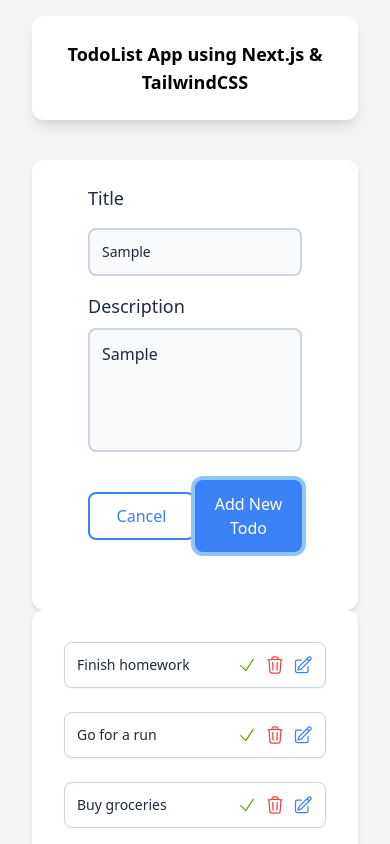
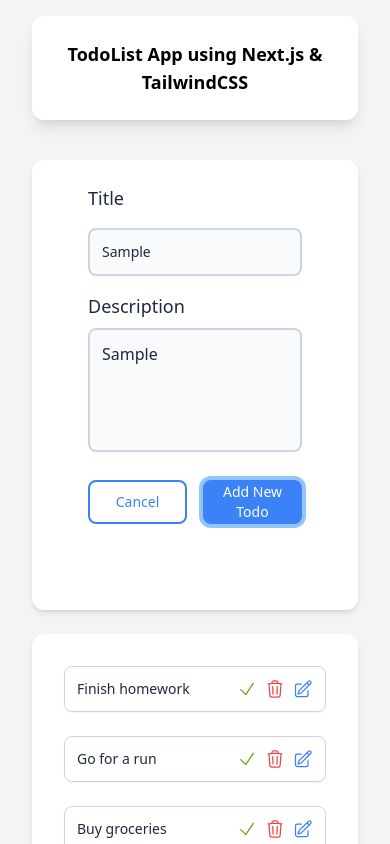
Before and after one commit to amirk1998/Todo-List-Next.JS, a Next.js app: page / in a window 390 px wide. Both pictures are taken after typing "Sample", "Sample" into the empty fields and a click on the button "Add New Todo". Shown: the top 844 px of the page. Built offline with nearby package versions, Linux system fonts and the light colour scheme.

Commit message:
UI has been change for mobile devices

```diff
--- a/components/AddNewTodo.js
+++ b/components/AddNewTodo.js
@@ -36,16 +36,16 @@
         className='block w-full resize-none rounded-lg border-2 border-slate-300 bg-gray-50 p-3 font-medium text-slate-800 outline-none focus:border-blue-500 lg:text-lg'
         placeholder='Description'
       ></textarea>
-      <div className='mt-4 flex w-full items-center justify-between'>
+      <div className='mt-4 flex w-full items-center justify-center gap-x-4'>
         <button
           type='button'
-          className='mt-3 w-full rounded-lg border-2 border-blue-500 px-4 py-2.5 text-center text-base font-medium text-blue-500 outline-none hover:border-blue-700 hover:text-blue-700 focus:ring-4 sm:w-auto lg:px-10'
+          className='mt-3 w-full rounded-lg border-2 border-blue-500 px-2 py-2.5 text-center text-sm font-medium text-blue-500 outline-none hover:border-blue-700 hover:text-blue-700 focus:ring-4 sm:w-auto md:px-4 md:text-base lg:px-10'
         >
           Cancel
         </button>
         <button
           type='submit'
-          className='mt-3 w-full rounded-lg border-2 border-blue-500 bg-blue-500 px-4 py-2.5 text-center text-base font-medium text-white hover:border-blue-700 hover:bg-blue-700 focus:outline-none focus:ring-4 focus:ring-blue-300 sm:w-auto lg:px-10'
+          className='mt-3 w-full rounded-lg border-2 border-blue-500 bg-blue-500 px-2 text-center text-sm font-medium text-white hover:border-blue-700 hover:bg-blue-700 focus:outline-none focus:ring-4 focus:ring-blue-300 sm:w-auto md:px-4 md:py-2.5 md:text-base lg:px-10'
         >
           Add New Todo
         </button>
--- a/pages/index.js
+++ b/pages/index.js
@@ -55,17 +55,17 @@
     );
 
   return (
-    <div className='flex h-screen max-h-screen w-full flex-col items-center overflow-y-hidden bg-gray-100 px-8 py-4'>
-      <h1 className='mb-10 w-full rounded-xl bg-white px-8 py-6 text-center text-lg font-bold shadow-lg lg:w-2/3 lg:text-3xl'>
+    <div className='flex h-full w-full flex-col items-center bg-gray-100 px-8 py-4 lg:h-screen lg:max-h-screen lg:overflow-y-hidden'>
+      <h1 className='w-full rounded-xl bg-white px-8 py-6 text-center text-lg font-bold shadow-lg lg:w-2/3 lg:text-3xl'>
         TodoList App using Next.js & TailwindCSS
       </h1>
-      <div className='flex w-full flex-col  lg:flex-row lg:justify-center lg:gap-x-10'>
+      <div className='flex h-full w-full flex-col gap-y-6 py-10 lg:flex-row lg:justify-center lg:gap-x-10'>
         {/* Todo Form */}
         <div className='h-[450px] w-full rounded-xl bg-white px-8 py-2 shadow-md lg:w-1/3'>
           <TodoForm onAdd={addTodo} />
         </div>
         {/* TodoList */}
-        <div className='h-[630px] w-full overflow-y-scroll rounded-xl bg-white p-8 shadow-md lg:w-1/2'>
+        <div className='w-full rounded-xl bg-white p-8 shadow-md lg:h-[630px] lg:w-1/2 lg:overflow-y-scroll'>
           <TodoList data={data} onDelete={deleteTodo} />
         </div>
       </div>
```
